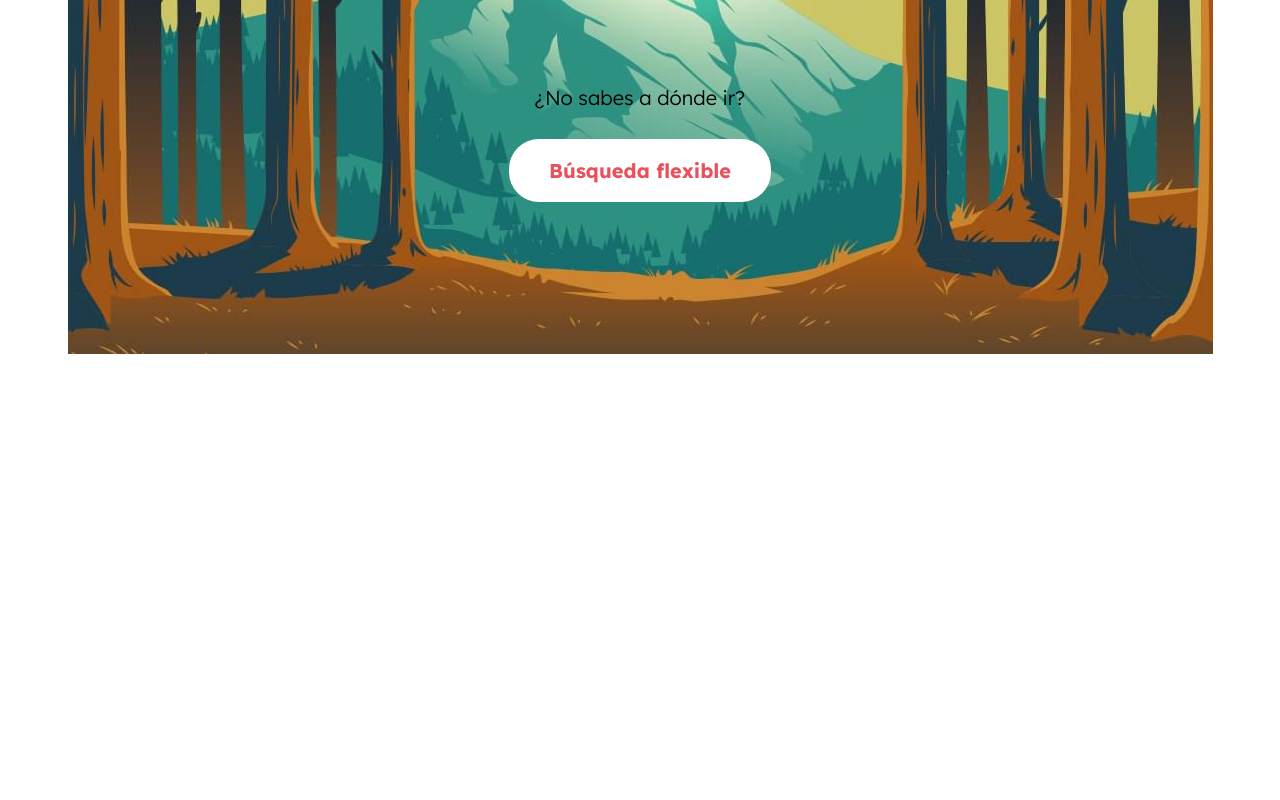
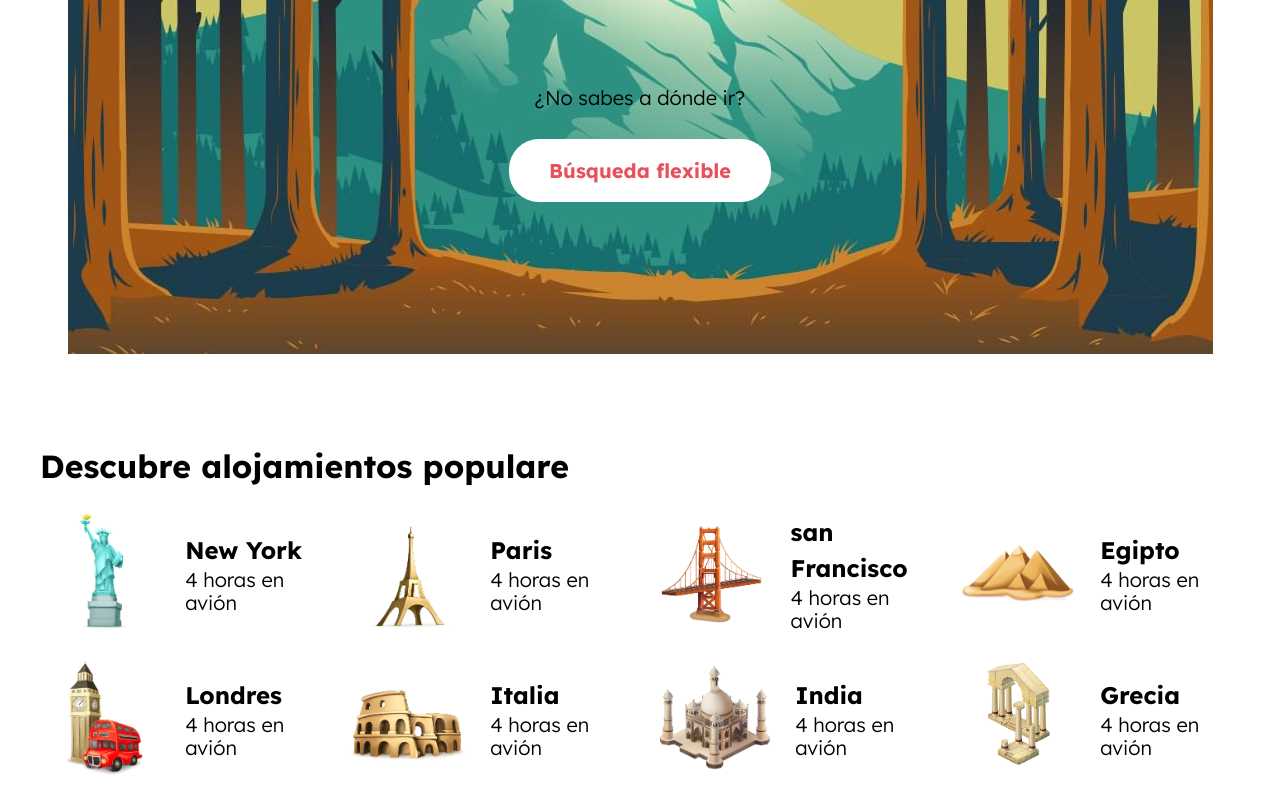
Before and after one commit to RogerCastillo877/book-app-sass-bem, a website: page index.html in a window 1280 px wide. Shown: the part 377-1177 px from the top of the page. Before the commit the page ends 800 px from the top, so only its background shows below. Drawn offline with Linux system fonts and the light colour scheme.

Commit message:
destinations

```diff
--- a/index.html
+++ b/index.html
@@ -52,5 +52,83 @@
       <a href="#" class="header__search-button">Búsqueda flexible</a>
     </div>
   </header>
+
+  <section class="destinations container section">
+    <h2 class="destinations__heading">Descubre alojamientos populare</h2>
+    <ul class="destinations__grid">
+      <li class="destiny">
+        <div class="destiny__image">
+          <img src="build/img/icono_destino_1.png" alt="destino 1">
+        </div>
+        <div class="destiny__info">
+          <h3 class="destiny__name">New York</h3>
+          <p class="destiny__distance">4 horas en avión</p>
+        </div>
+      </li>
+      <li class="destiny">
+        <div class="destiny__image">
+          <img src="build/img/icono_destino_2.png" alt="destino 2">
+        </div>
+        <div class="destiny__info">
+          <h3 class="destiny__name">Paris</h3>
+          <p class="destiny__distance">4 horas en avión</p>
+        </div>
+      </li>
+      <li class="destiny">
+        <div class="destiny__image">
+          <img src="build/img/icono_destino_3.png" alt="destino 3">
+        </div>
+        <div class="destiny__info">
+          <h3 class="destiny__name">san Francisco</h3>
+          <p class="destiny__distance">4 horas en avión</p>
+        </div>
+      </li>
+      <li class="destiny">
+        <div class="destiny__image">
+          <img src="build/img/icono_destino_4.png" alt="destino 4">
+        </div>
+        <div class="destiny__info">
+          <h3 class="destiny__name">Egipto</h3>
+          <p class="destiny__distance">4 horas en avión</p>
+        </div>
+      </li>
+      <li class="destiny">
+        <div class="destiny__image">
+          <img src="build/img/icono_destino_5.png" alt="destino 5">
+        </div>
+        <div class="destiny__info">
+          <h3 class="destiny__name">Londres</h3>
+          <p class="destiny__distance">4 horas en avión</p>
+        </div>
+      </li>
+      <li class="destiny">
+        <div class="destiny__image">
+          <img src="build/img/icono_destino_6.png" alt="destino 6">
+        </div>
+        <div class="destiny__info">
+          <h3 class="destiny__name">Italia</h3>
+          <p class="destiny__distance">4 horas en avión</p>
+        </div>
+      </li>
+      <li class="destiny">
+        <div class="destiny__image">
+          <img src="build/img/icono_destino_7.png" alt="destino 7">
+        </div>
+        <div class="destiny__info">
+          <h3 class="destiny__name">India</h3>
+          <p class="destiny__distance">4 horas en avión</p>
+        </div>
+      </li>
+      <li class="destiny">
+        <div class="destiny__image">
+          <img src="build/img/icono_destino_8.png" alt="destino 8">
+        </div>
+        <div class="destiny__info">
+          <h3 class="destiny__name">Grecia</h3>
+          <p class="destiny__distance">4 horas en avión</p>
+        </div>
+      </li>
+    </ul>
+  </section>
 </body>
 </html>
--- a/src/scss/app.scss
+++ b/src/scss/app.scss
@@ -1,2 +1,3 @@
 @use 'base';
 @use 'ui/header';
+@use 'ui/content';
--- a/src/scss/base/_globales.scss
+++ b/src/scss/base/_globales.scss
@@ -33,6 +33,6 @@ ul {
   margin: 0;
 }
 
-.seccion {
+.section {
   padding: 2rem 0;
 }
--- a/src/scss/base/_tipografia.scss
+++ b/src/scss/base/_tipografia.scss
@@ -16,3 +16,7 @@ h3 {
 a {
   text-decoration: none;
 }
+
+[class$="__heading"] {
+  margin: 2rem 0;
+}
--- /dev/null
+++ b/src/scss/ui/content/_destinations.scss
@@ -0,0 +1,31 @@
+@use 'base/variables' as v;
+@use 'base/mixins' as m;
+
+.destinations {
+
+  &__grid {
+    @include m.grid(1, 2rem);
+    @include m.tablet {
+      @include m.grid(2, 2rem);
+    }
+    @include m.desktop {
+      @include m.grid(4, 2rem)
+    }
+  }
+}
+
+.destiny {
+  display: flex;
+  justify-content: space-evenly;
+  align-items: center;
+  gap: 2rem;
+  &__image {
+    width: 14rem;
+  }
+  &__name,
+  &__distance {
+    margin: 0;
+  }
+  &__distance {
+  }
+}
--- /dev/null
+++ b/src/scss/ui/content/_index.scss
@@ -0,0 +1 @@
+@forward 'destinations';
```
Also changed, not shown: build/css/app.css, 1 other file. Lines whose indentation alone changed are shown as unchanged.
